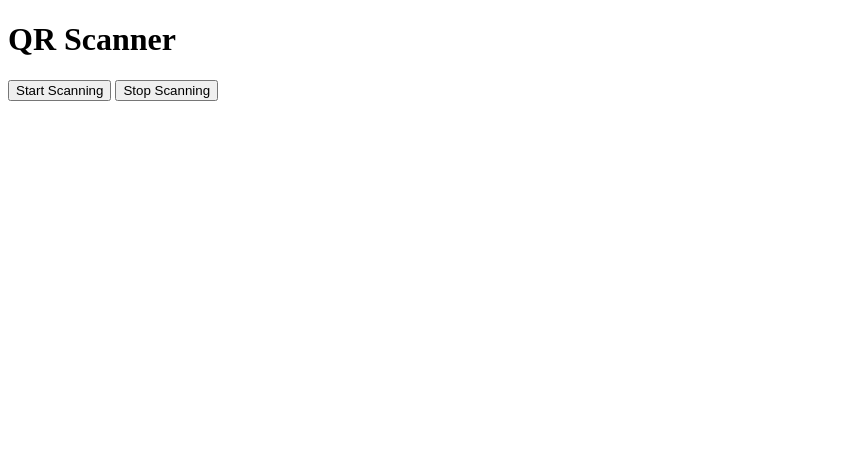
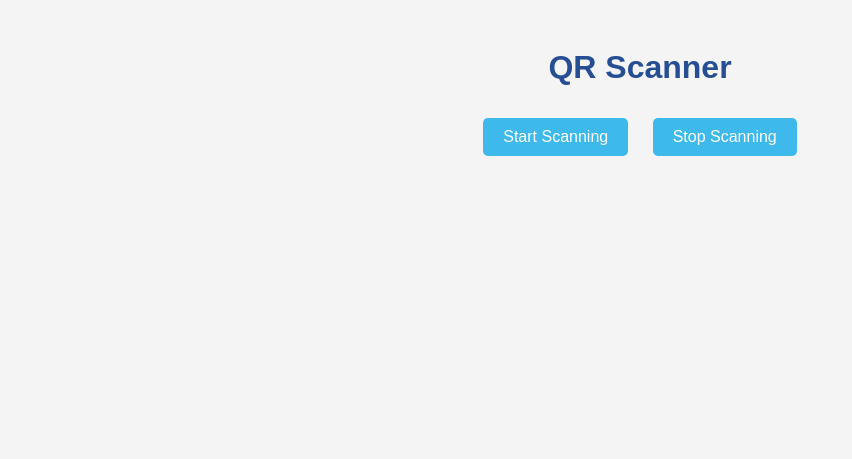
Before and after one commit to Talbi-Sysytems/qr-scanner, a plain HTML site: page index.html in a window 1280 px wide. Shown: the whole page, without its empty margins (0-852 px from the left). Drawn offline with nearby package versions, Linux system fonts and the light colour scheme.

Commit message:
Update index.html

```diff
--- a/index.html
+++ b/index.html
@@ -4,7 +4,7 @@
   <meta charset="UTF-8">
   <meta name="viewport" content="width=device-width, initial-scale=1.0">
   <title>QR Scanner</title>
-  <link rel="stylesheet" href="event.css"> <!-- Link to your CSS file -->
+  <link rel="stylesheet" href="scanner.css"> <!-- Link to your CSS file -->
   <!-- Include jsQR Library -->
   <script src="https://cdn.jsdelivr.net/npm/jsqr/dist/jsQR.js"></script>
 </head>
```
